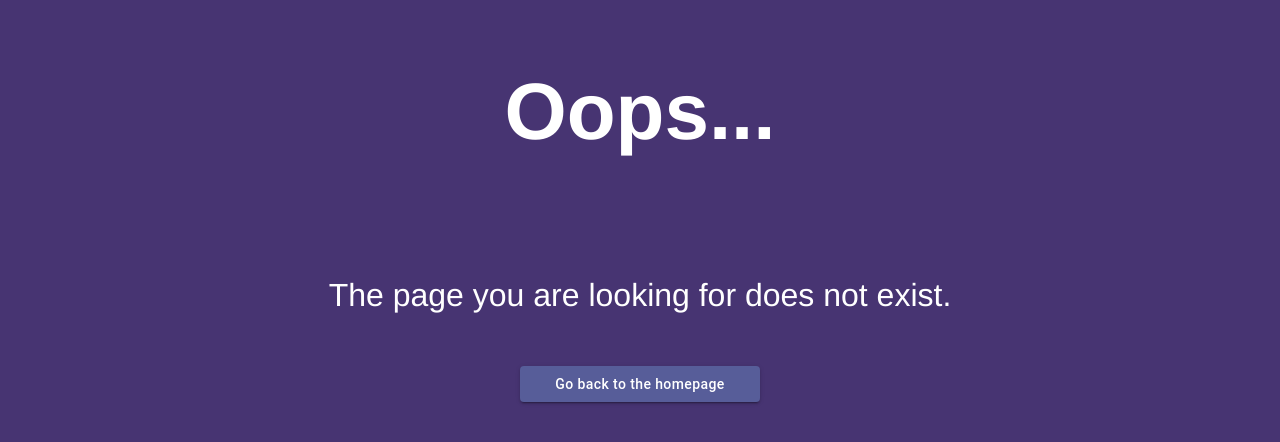
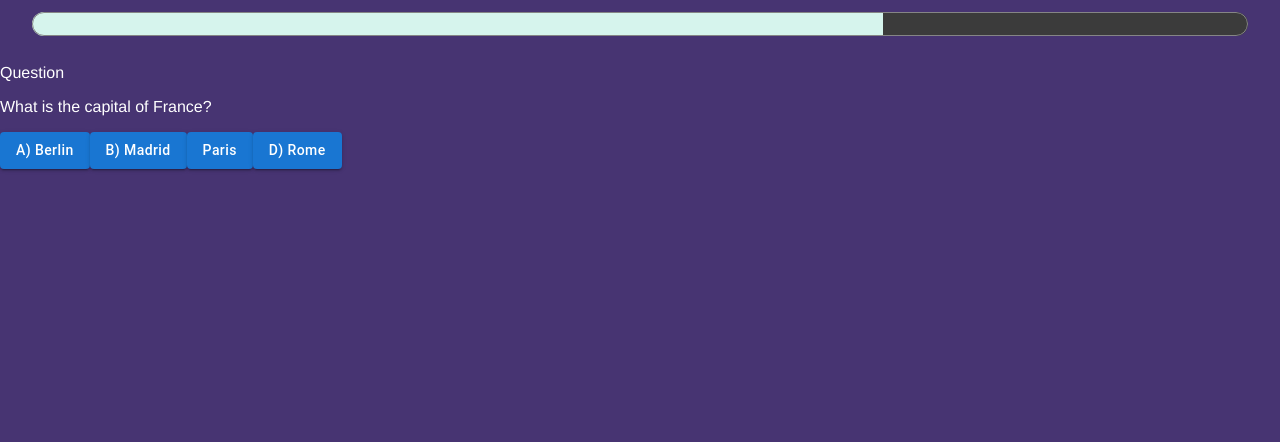
Before and after one commit to Phuc645/ProQuiz, a React (Vite) app in the folder frontend/: page /quizquestion in a window 1280 px wide. Shown: the top 442 px of the page. Built offline with nearby package versions, Linux system fonts and the light colour scheme.

Commit message:
Add QuizQuestion component and routing; create styles for quiz question display

```diff
--- /dev/null
+++ b/frontend/src/QuizQuestion/QuizQuestion.scss
@@ -0,0 +1,21 @@
+@use '../styles/variables' as *;
+
+.quiz-question-container {
+  background-color: $quiz-background-color;
+  color: $quiz-letter-color;
+  display: flex;
+  flex-direction: column;
+  height: 100vh;
+  .quiz-progress-bar {
+    margin-left: auto;
+    margin-right: auto;
+    width: 95%;
+    height: 3rem;
+    accent-color: #D6F4ED;
+    .quiz-question-number {
+      font-size: 90rem;
+      font-weight: bold;
+      margin-top: 0.5rem;
+    }
+  }
+}
--- /dev/null
+++ b/frontend/src/QuizQuestion/QuizQuestion.tsx
@@ -0,0 +1,22 @@
+import Button from '@mui/material/Button';
+import './QuizQuestion.scss';
+export default function QuizQuestion() {
+    return (
+        <div className="quiz-question-container">
+            <progress className="quiz-progress-bar" value={70} max={100}></progress>
+            <div className="quiz-question-content">
+                <p className="quiz-question-number">Question </p>
+                <p className ="quiz-question-text">What is the capital of France?</p>
+            </div>
+            <div className="quiz-answers">
+                <div className="quiz-answers">
+                    <Button variant="contained" className="quiz-answer-button" sx={{ textTransform: 'none', color: '#fff' }}>A) Berlin</Button>
+                    <Button variant="contained" className="quiz-answer-button" sx={{ textTransform: 'none', color: '#fff' }}>B) Madrid</Button>
+                    <Button variant="contained" className="quiz-answer-button" sx={{ textTransform: 'none', color: '#fff' }}> Paris</Button>
+                    <Button variant="contained" className="quiz-answer-button" sx={{ textTransform: 'none', color: '#fff' }}>D) Rome</Button>
+            </div>
+            </div>
+        </div>
+
+    );
+}
--- a/frontend/src/main.tsx
+++ b/frontend/src/main.tsx
@@ -8,6 +8,7 @@ import SignUp from "./SignUp/SignUp";
 import NotFound from "./NotFound/NotFound";
 import QuizDetails from "./QuizDetails/QuizDetails";
 import Finished from "./Finished/Finished";
+import QuizQuestion from "./QuizQuestion/QuizQuestion.tsx";
 
 const router = createBrowserRouter([
   {
@@ -31,6 +32,10 @@ const router = createBrowserRouter([
         element: <Finished />,
     },
     {
+        path: "quizquestion",
+        element: <QuizQuestion />,
+    },
+    {
         path: "*",
         element: <NotFound />,
     }
```
